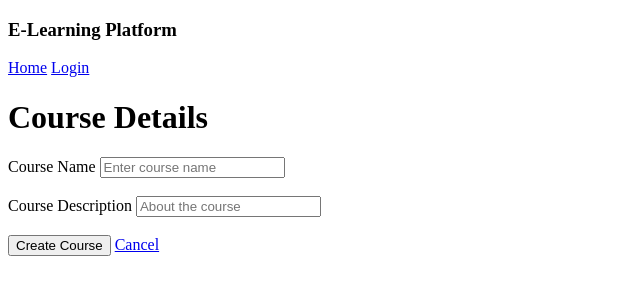
After one commit to venkata-naveen-varma/Learning-Space-application, a Django app: page /course/create in a window 1280 px wide. The commit adds this page. Shown: the top 300 px of the page, without its empty margins (0-640 px from the left). Run offline with Django 4.2, Linux system fonts and the light colour scheme; the visitor is signed in with stand-in values (Sample User, id 1).

Commit message:
Subscriptiion and Course Registration

```diff
--- a/e_learn/models.py
+++ b/e_learn/models.py
@@ -30,6 +30,7 @@ class UserInstitutionRelation(models.Model):
 
 class Course(models.Model):
     name = models.CharField(max_length=60)
+    description = models.TextField(default=None, null=True, blank=True)
     # Institution that created the course
     institution = models.ForeignKey(Institution, on_delete=models.CASCADE)
 
--- /dev/null
+++ b/e_learn/templates/create_course.html
@@ -0,0 +1,14 @@
+{% extends "base.html" %}
+
+{% block body %}
+<h1>Course Details</h1>
+    <form action="{% url 'create_course' %}" method="POST"> {% csrf_token %}
+        <label> Course Name </label>
+        <input type="text" name="name" placeholder="Enter course name" required/> <br> <br>
+        <label> Course Description </label>
+        <input type="text" name="course_description" placeholder="About the course"/> <br> <br>
+        <button type="submit">Create Course</button>
+        <a href="{% url 'institution_home' %}">Cancel</a>
+    </form>
+    <br><br> <a> {{ msg }} </a>
+{% endblock %}
--- a/e_learn/templates/home.html
+++ b/e_learn/templates/home.html
@@ -3,5 +3,4 @@
 {% block body %}
     <h1>Home</h1>
     <a href="{% url 'institution_signup' %}">Institution Signup</a>
-    <a href="{% url 'login' %}">Login</a>
 {% endblock %}
--- a/e_learn/templates/institution_home.html
+++ b/e_learn/templates/institution_home.html
@@ -3,8 +3,9 @@
 {% block body %}
     <a href="{% url 'institution_home' %}">Home</a>
     <h1>Institution Home</h1>
-    <a href="{% url 'student_signup' %}">Register Student</a>
-    <a href="{% url 'instructor_signup' %}">Register Instructor</a>
+    <a href="{% url 'student_signup' %}">Register Student</a> <br>
+    <a href="{% url 'instructor_signup' %}">Register Instructor</a> <br>
+    <a href="{% url 'create_course' %}">Create Course</a>
 
     <br> <br> {{ msg }}
 {% endblock %}
--- a/e_learn/urls.py
+++ b/e_learn/urls.py
@@ -12,6 +12,10 @@ urlpatterns = [
     path('instructor/signup', views.instructor_signup, name='instructor_signup'),
     path('instructor/home', views.instructor_home, name='instructor_home'),
 
+    path('payment', views.payment, name='payment'),
+
     path('institution/signup', views.institution_signup, name='institution_signup'),
     path('institution/home', views.institution_home, name='institution_home'),
+
+    path('course/create', views.create_course, name='create_course'),
 ]
--- a/e_learn/views.py
+++ b/e_learn/views.py
@@ -2,7 +2,7 @@ from django.shortcuts import render, HttpResponse, redirect
 from django.contrib.auth.models import User
 from django.contrib.auth import authenticate, login, logout
 from django.contrib.auth.decorators import login_required
-from .models import User, Institution, Course, UserCourseRelation, Assignment, AssignmentGrades, UserInstitutionRelation
+from .models import User, Institution, Course, UserCourseRelation, Assignment, AssignmentGrades, UserInstitutionRelation, Subscription
 
 def home(request):
     """ Dashboard of the application """
@@ -12,13 +12,19 @@ def signup_func(request, user_type):
     """function to perform registration operation for a new user"""
     if request.method == 'POST':
         if user_type == "institution":
-            new_name = request.POST.get('name')
+            new_name = request.session["institution_details"]["name"]
+            new_email = request.session["institution_details"]["email"]
+            new_password1 = request.session["institution_details"]["password"]
+            new_password2 = new_password1
+            amount = request.session["institution_details"]["amount"]
+            currency = request.session["institution_details"]["currency"]
+            del request.session["institution_details"]
         else:
             new_first_name = request.POST.get('first_name')
             new_last_name = request.POST.get('last_name')
-        new_email = request.POST.get('email')
-        new_password1 = request.POST.get('password1')
-        new_password2 = request.POST.get('password2')
+            new_password1 = request.POST.get('password1')
+            new_password2 = request.POST.get('password2')
+            new_email = request.POST.get('email')
 
         if new_password1 != new_password2:
             if user_type == "institution":
@@ -33,6 +39,8 @@ def signup_func(request, user_type):
                 new_user.save()
                 new_institution = Institution(name=new_name, user=new_user)
                 new_institution.save()
+                new_subscription = Subscription(user=new_user, amount_paid=amount, currency=currency, is_basic=True)
+                new_subscription.save()
                 return render(request, 'login.html')
             elif user_type == "student":
                 new_user = User(first_name=new_first_name, last_name=new_last_name, email=new_email, password=new_password1, is_student=True, username=new_email)
@@ -67,6 +75,35 @@ def instructor_signup(request):
 def institution_signup(request):
     """ Create a new Institution, path='institution/signup' """
     return signup_func(request, "institution")
+
+def payment(request):
+    """ Validate institution details and Payment gateway page, path='payment' """
+    if request.method == 'POST':
+        new_name = request.POST.get('name')
+        new_password1 = request.POST.get('password1')
+        new_password2 = request.POST.get('password2')
+        currency = request.POST.get('currency')
+        try:
+            name_found = Institution.objects.get(name=new_name)
+        except Exception as e:
+            name_found = None
+        if name_found is None:
+            if new_password1 == new_password2:
+                plan = request.POST.get('plan')
+                if plan == "basic":
+                    amount_to_be_paid = 1000
+                else:
+                    amount_to_be_paid = 1500
+                if currency == 'USD':
+                    amount_to_be_paid = amount_to_be_paid*0.74
+                institution_details = {"name": request.POST.get('name'), "email": request.POST.get('email'), "password": request.POST.get('password1'), "amount": amount_to_be_paid, "plan": plan, "currency": currency}
+                request.session["institution_details"] = institution_details
+                return render(request, 'payment.html', institution_details)
+            else:
+                return render(request, 'institution_signup.html', {'msg': "Passwords do not match!!!"})
+        else:
+            return render(request, 'institution_signup.html', {'msg': "Institution name already exists! Try a different name!"})
+    return render(request, 'institution_signup.html')
 
 def login_user(request):
     """ Login for both Students and Instructors, path='login' """
@@ -115,6 +152,31 @@ def instructor_home(request):
     """ Instructor's Home Page, path=instructor/home """
     return render(request, 'instructor_home.html')
 
-def view_users(request):
-    """Shows all the users details in the Users model, path='users/view'"""
-    return render(request, 'view_users.html', {'user_lst': User.objects.all()})
+@login_required(login_url='institution_login')
+def create_course(request):
+    """ Add a new Course. Operation is to be done only by an institution, path='course/create' """
+    if request.method == 'POST':
+        course_name = request.POST.get('name')
+        course_description = request.POST.get('course_description')
+        try:
+            course_found = Course.objects.get(name=course_name)
+        except Exception as e:
+            course_found = None
+        current_institution = Institution.objects.get(user=request.user)
+        if course_found is None:
+            new_course = Course(name=course_name, description=course_description, institution=current_institution)
+            new_course.save()
+            return render(request, 'institution_home.html', {'msg': "Course created successfully!"})
+        else:
+            return render(request, 'create_course.html', {'msg': "Course name already exists! Try a different name!"})
+    else:
+        return render(request, 'create_course.html')
+
+# @login_required(login_url='institution_login')
+# def all_courses(request):
+#     """ Listing all courses of an Institution """
+#     list_of_courses =
+#
+# def add_student_to_course(request):
+#     """ Add a student to a course, path='institution/course_student'"""
+#     return render(request, '.html', {'user_lst': User.objects.all()})
```
Also changed, not shown: e_learn/templates/institution_signup.html (+12 -3 lines), e_learn/templates/payment.html (added, +14 -0 lines), e_learn/migrations/0004_course_description.py (added), e_learn/migrations/0005_alter_course_description.py (added).
